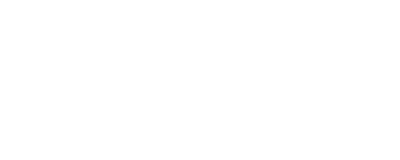
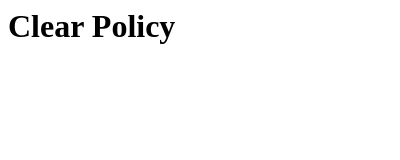
Before and after one commit to ClearPolicy-PlugIn/ClearPolicy, a browser extension: page popup.html in a window 400 px wide. Drawn offline with Linux system fonts and the light colour scheme.

Commit message:
some basic starting code from the chrome page

```diff
--- a/popup.html
+++ b/popup.html
@@ -1 +1,7 @@
 <!-- HTML file for the popup UI -->
+<html>
+    <body>
+      <h1>Clear Policy</h1>
+      <script src="popup.js"></script>
+    </body>
+</html>
--- a/popup.js
+++ b/popup.js
@@ -1 +1,2 @@
 // JavaScript for popup logic
+console.log("This file is being ran!")
```
Also changed, not shown: manifest.json.
